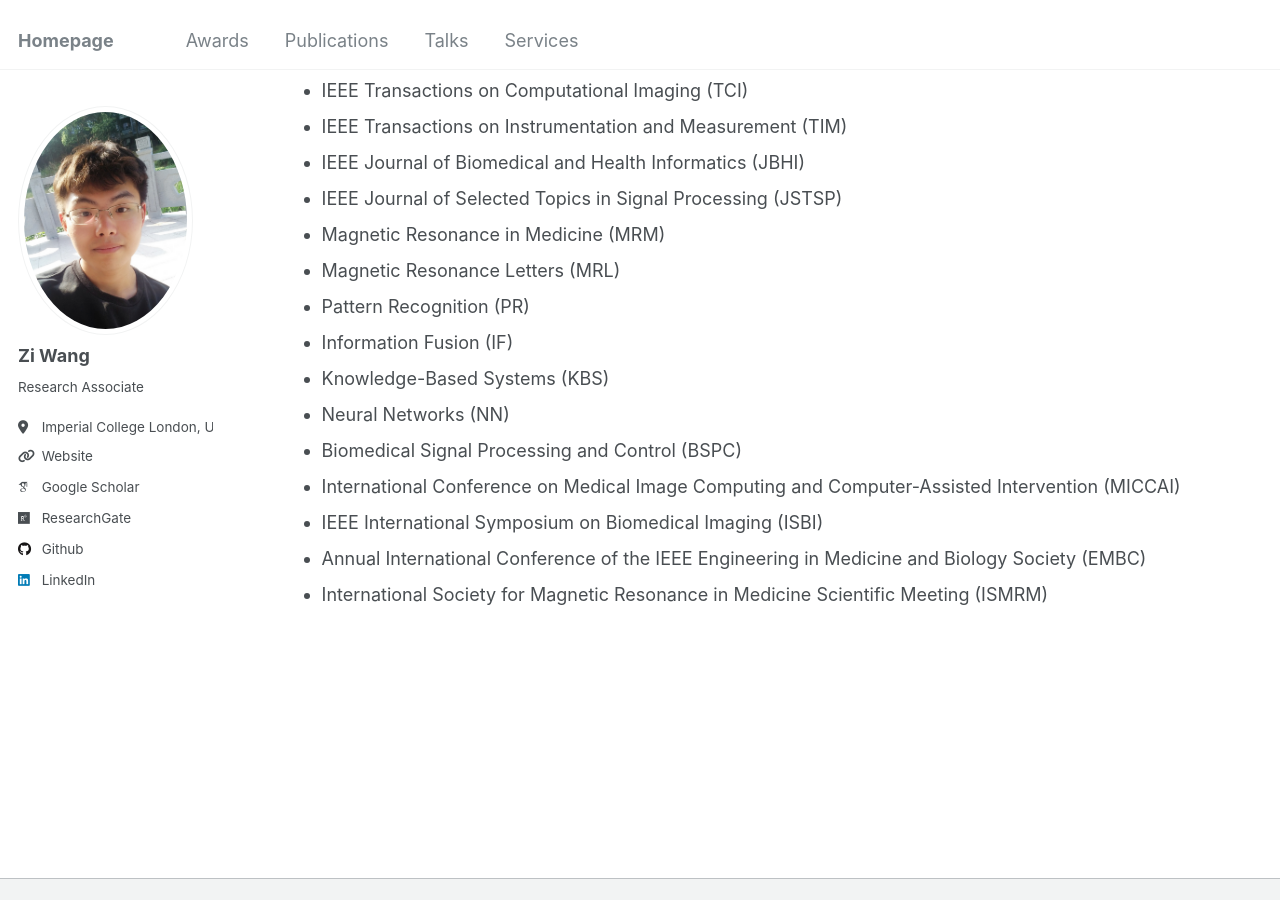
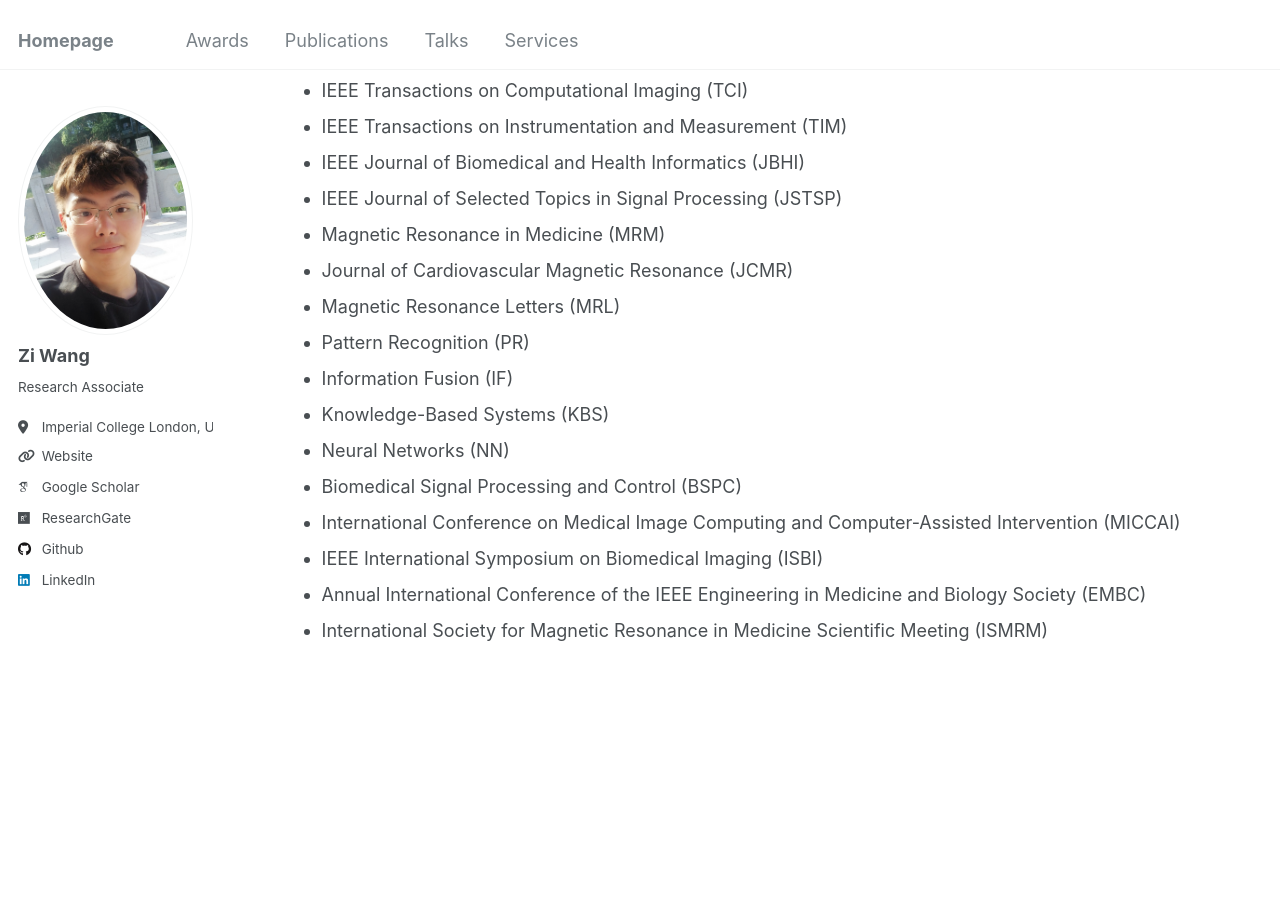
Before and after one commit to wangziblake/wangziblake.github.io, a Jekyll site: the page built from _pages/services.md, in a window 1280 px wide and 900 px high, scrolled down 1038 px. Built offline with Jekyll 4.4.1, drawn with Linux system fonts in a browser that asks for light colours; some web fonts are replaced.

Commit message:
Update services.md

```diff
--- a/_pages/services.md
+++ b/_pages/services.md
@@ -38,6 +38,7 @@ Selected Journal & Conference Reviewer
 - IEEE Journal of Biomedical and Health Informatics (JBHI)
 - IEEE Journal of Selected Topics in Signal Processing (JSTSP)
 - Magnetic Resonance in Medicine (MRM)
+- Journal of Cardiovascular Magnetic Resonance (JCMR)
 - Magnetic Resonance Letters (MRL)
 - Pattern Recognition (PR)
 - Information Fusion (IF)
```
